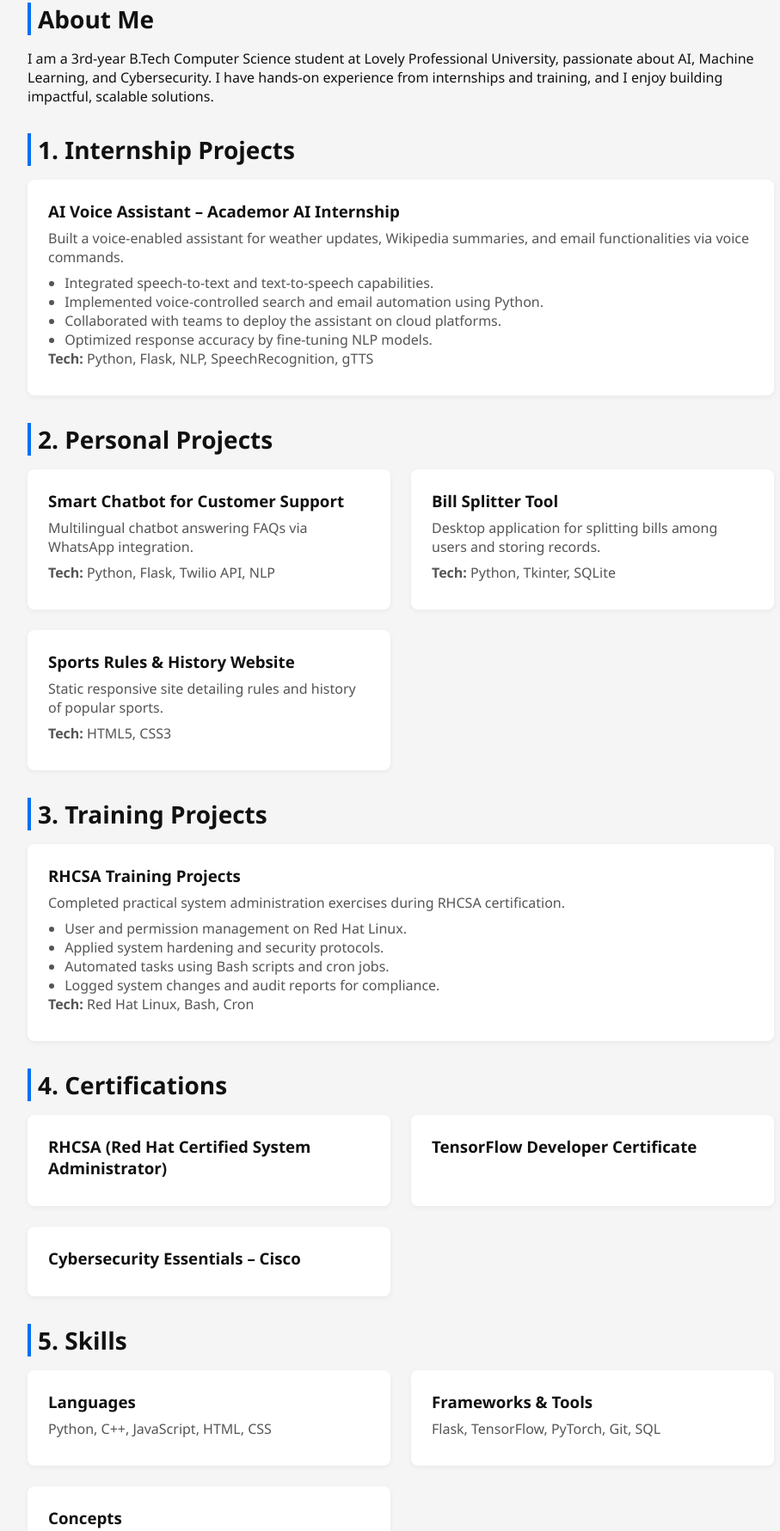
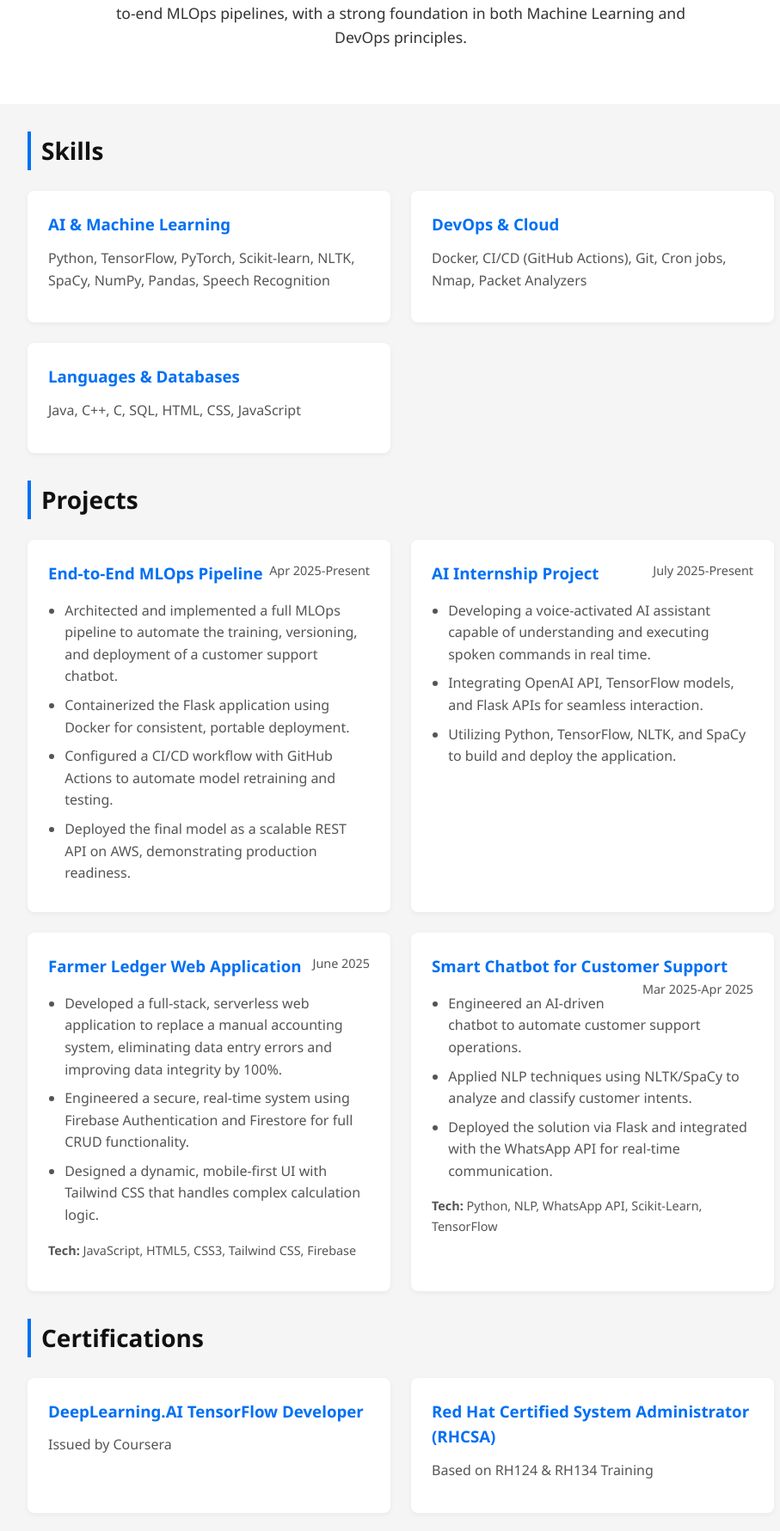
Before and after one commit to Abhinayreddylekkala/portfolio, a plain HTML site: page index.html in a window 1280 px wide. Shown: the part 469-2250 px from the top of the page at 86% size, without its empty margins (174-1081 px from the left). Drawn offline with Linux system fonts and the light colour scheme.

Commit message:
Add files via upload

```diff
--- a/index.html
+++ b/index.html
@@ -13,131 +13,139 @@
       --text-muted: #555;
     }
     * { margin: 0; padding: 0; box-sizing: border-box; }
-    body { font-family: 'Segoe UI', sans-serif; background: var(--bg-light); color: var(--text-dark); }
+    body { font-family: 'Segoe UI', sans-serif; background: var(--bg-light); color: var(--text-dark); line-height: 1.6; }
     nav { background: var(--bg-white); padding: 1rem 2rem; box-shadow: 0 2px 4px rgba(0,0,0,0.1); position: sticky; top: 0; z-index: 10; }
-    nav ul { display: flex; justify-content: center; gap: 2rem; list-style: none; }
-    nav a { text-decoration: none; color: var(--text-dark); font-weight: 500; }
+    nav ul { display: flex; justify-content: center; flex-wrap: wrap; gap: 2rem; list-style: none; }
+    nav a { text-decoration: none; color: var(--text-dark); font-weight: 500; transition: color 0.2s; }
     nav a:hover { color: var(--primary); }
-    .hero { background: var(--bg-white); text-align: center; padding: 4rem 1rem; margin-bottom: 2rem; }
-    .hero img { width: 150px; height: 150px; border-radius: 50%; object-fit: cover; border: 4px solid var(--bg-light); }
+    .hero { background: var(--bg-white); text-align: center; padding: 4rem 1rem; }
+    .hero img { width: 150px; height: 150px; border-radius: 50%; object-fit: cover; border: 4px solid var(--bg-light); box-shadow: 0 4px 8px rgba(0,0,0,0.1); }
     .hero h1 { margin: 1rem 0 0.5rem; font-size: 2.5rem; }
-    .hero p { font-size: 1.1rem; color: var(--text-muted); }
-    section { max-width: 900px; margin: 0 auto 2rem; padding: 0 1rem; }
-    h2 { font-size: 1.75rem; margin-bottom: 1rem; border-left: 4px solid var(--primary); padding-left: 0.5rem; color: var(--text-dark); }
+    .hero .subtitle { font-size: 1.2rem; color: var(--text-muted); margin-bottom: 1rem; }
+    .hero .summary { max-width: 700px; margin: 0 auto; font-size: 1.1rem; color: #333; }
+    section { max-width: 900px; margin: 2rem auto; padding: 0 1rem; }
+    h2 { font-size: 1.75rem; margin-bottom: 1.5rem; border-left: 4px solid var(--primary); padding-left: 0.75rem; color: var(--text-dark); }
     .grid { display: grid; gap: 1.5rem; grid-template-columns: repeat(auto-fit, minmax(280px, 1fr)); }
-    .card { background: var(--bg-white); padding: 1.5rem; border-radius: 8px; box-shadow: 0 2px 6px rgba(0,0,0,0.05); }
-    .card h3 { margin-bottom: 0.5rem; color: var(--text-dark); }
-    .card p { margin-bottom: 0.5rem; color: var(--text-muted); }
-    .card ul { padding-left: 1.2rem; color: var(--text-muted); }
-    footer { text-align: center; padding: 1rem; background: var(--bg-white); color: var(--text-muted); }
+    .card { background: var(--bg-white); padding: 1.5rem; border-radius: 8px; box-shadow: 0 2px 6px rgba(0,0,0,0.05); transition: transform 0.2s, box-shadow 0.2s; }
+    .card:hover { transform: translateY(-5px); box-shadow: 0 6px 12px rgba(0,0,0,0.1); }
+    .card h3 { margin-bottom: 0.75rem; color: var(--primary); }
+    .card h3 span { font-size: 0.9rem; color: var(--text-muted); font-weight: 400; float: right; }
+    .card p { margin-bottom: 0.75rem; color: var(--text-muted); }
+    .card ul { margin-top: 1rem; padding-left: 1.2rem; color: var(--text-muted); }
+    .card ul li { margin-bottom: 0.5rem; }
+    .tech-stack { margin-top: 1rem; font-size: 0.9rem; }
+    footer { text-align: center; padding: 2rem 1rem; margin-top: 3rem; background: var(--bg-white); color: var(--text-muted); }
+    .contact-info p { margin-bottom: 0.5rem; }
+    .contact-info a { color: var(--primary); text-decoration: none; }
+    .contact-info a:hover { text-decoration: underline; }
   </style>
 </head>
 <body>
   <nav>
     <ul>
       <li><a href="#home">Home</a></li>
-      <li><a href="#about">About</a></li>
-      <li><a href="#internships">Internships</a></li>
+      <li><a href="#skills">Skills</a></li>
       <li><a href="#projects">Projects</a></li>
-      <li><a href="#training">Training</a></li>
       <li><a href="#certifications">Certifications</a></li>
-      <li><a href="#skills">Skills</a></li>
       <li><a href="#contact">Contact</a></li>
     </ul>
   </nav>
 
-  <section class="hero" id="home">
-    <img src="your-photo.jpg" alt="Lekkala Abhinay Reddy">
-    <h1>Lekkala Abhinay Reddy</h1>
-    <p>AI Engineer | Machine Learning Developer</p>
-  </section>
+  <header class="hero" id="home">
+    <img src="your-photo.jpg" alt="Lekkala Abhinay Reddy"> <h1>Lekkala Abhinay Reddy</h1>
+    <p class="subtitle">AI Engineer | DevOps Enthusiast</p>
+    <p class="summary">Computer Science student with a passion for building intelligent systems. My journey has taken me from automating system administration to architecting end-to-end MLOps pipelines, with a strong foundation in both Machine Learning and DevOps principles.</p>
+  </header>
 
-  <section id="about">
-    <h2>About Me</h2>
-    <p>I am a 3rd-year B.Tech Computer Science student at Lovely Professional University, passionate about AI, Machine Learning, and Cybersecurity. I have hands-on experience from internships and training, and I enjoy building impactful, scalable solutions.</p>
-  </section>
-
-  <section id="internships">
-    <h2>1. Internship Projects</h2>
+  <main>
+    <section id="skills">
+      <h2>Skills</h2>
       <div class="grid">
         <div class="card">
-        <h3>AI Voice Assistant – Academor AI Internship</h3>
-        <p>Built a voice-enabled assistant for weather updates, Wikipedia summaries, and email functionalities via voice commands.</p>
-        <ul>
-          <li>Integrated speech-to-text and text-to-speech capabilities.</li>
-          <li>Implemented voice-controlled search and email automation using Python.</li>
-          <li>Collaborated with teams to deploy the assistant on cloud platforms.</li>
-          <li>Optimized response accuracy by fine-tuning NLP models.</li>
-        </ul>
-        <p><strong>Tech:</strong> Python, Flask, NLP, SpeechRecognition, gTTS</p>
+          <h3>AI & Machine Learning</h3>
+          <p>Python, TensorFlow, PyTorch, Scikit-learn, NLTK, SpaCy, NumPy, Pandas, Speech Recognition</p>
+        </div>
+        <div class="card">
+          <h3>DevOps & Cloud</h3>
+          <p>Docker, CI/CD (GitHub Actions), Git, Cron jobs, Nmap, Packet Analyzers</p>
+        </div>
+        <div class="card">
+          <h3>Languages & Databases</h3>
+          <p>Java, C++, C, SQL, HTML, CSS, JavaScript</p>
+        </div>
       </div>
     </section>
 
     <section id="projects">
-    <h2>2. Personal Projects</h2>
+      <h2>Projects</h2>
       <div class="grid">
+
         <div class="card">
-        <h3>Smart Chatbot for Customer Support</h3>
-        <p>Multilingual chatbot answering FAQs via WhatsApp integration.</p>
-        <p><strong>Tech:</strong> Python, Flask, Twilio API, NLP</p>
+          <h3>End-to-End MLOps Pipeline <span>Apr 2025-Present</span></h3>
+          <ul>
+            <li>Architected and implemented a full MLOps pipeline to automate the training, versioning, and deployment of a customer support chatbot.</li>
+            <li>Containerized the Flask application using Docker for consistent, portable deployment.</li>
+            <li>Configured a CI/CD workflow with GitHub Actions to automate model retraining and testing.</li>
+            <li>Deployed the final model as a scalable REST API on AWS, demonstrating production readiness.</li>
+          </ul>
         </div>
+
         <div class="card">
-        <h3>Bill Splitter Tool</h3>
-        <p>Desktop application for splitting bills among users and storing records.</p>
-        <p><strong>Tech:</strong> Python, Tkinter, SQLite</p>
+          <h3>AI Internship Project <span>July 2025-Present</span></h3>
+          <ul>
+            <li>Developing a voice-activated AI assistant capable of understanding and executing spoken commands in real time.</li>
+            <li>Integrating OpenAI API, TensorFlow models, and Flask APIs for seamless interaction.</li>
+            <li>Utilizing Python, TensorFlow, NLTK, and SpaCy to build and deploy the application.</li>
+          </ul>
         </div>
+
         <div class="card">
-        <h3>Sports Rules & History Website</h3>
-        <p>Static responsive site detailing rules and history of popular sports.</p>
-        <p><strong>Tech:</strong> HTML5, CSS3</p>
+          <h3>Farmer Ledger Web Application <span>June 2025</span></h3>
+          <ul>
+            <li>Developed a full-stack, serverless web application to replace a manual accounting system, eliminating data entry errors and improving data integrity by 100%.</li>
+            <li>Engineered a secure, real-time system using Firebase Authentication and Firestore for full CRUD functionality.</li>
+            <li>Designed a dynamic, mobile-first UI with Tailwind CSS that handles complex calculation logic.</li>
+          </ul>
+          <p class="tech-stack"><strong>Tech:</strong> JavaScript, HTML5, CSS3, Tailwind CSS, Firebase</p>
         </div>
+
+        <div class="card">
+          <h3>Smart Chatbot for Customer Support <span>Mar 2025-Apr 2025</span></h3>
+          <ul>
+            <li>Engineered an AI-driven chatbot to automate customer support operations.</li>
+            <li>Applied NLP techniques using NLTK/SpaCy to analyze and classify customer intents.</li>
+            <li>Deployed the solution via Flask and integrated with the WhatsApp API for real-time communication.</li>
+          </ul>
+          <p class="tech-stack"><strong>Tech:</strong> Python, NLP, WhatsApp API, Scikit-Learn, TensorFlow</p>
         </div>
-  </section>
 
-  <section id="training">
-    <h2>3. Training Projects</h2>
-    <div class="card">
-      <h3>RHCSA Training Projects</h3>
-      <p>Completed practical system administration exercises during RHCSA certification.</p>
-      <ul>
-        <li>User and permission management on Red Hat Linux.</li>
-        <li>Applied system hardening and security protocols.</li>
-        <li>Automated tasks using Bash scripts and cron jobs.</li>
-        <li>Logged system changes and audit reports for compliance.</li>
-      </ul>
-      <p><strong>Tech:</strong> Red Hat Linux, Bash, Cron</p>
       </div>
     </section>
 
     <section id="certifications">
-    <h2>4. Certifications</h2>
+      <h2>Certifications</h2>
       <div class="grid">
-      <div class="card"><h3>RHCSA (Red Hat Certified System Administrator)</h3></div>
-      <div class="card"><h3>TensorFlow Developer Certificate</h3></div>
-      <div class="card"><h3>Cybersecurity Essentials – Cisco</h3></div>
+        <div class="card"><h3>DeepLearning.AI TensorFlow Developer</h3><p>Issued by Coursera</p></div>
+        <div class="card"><h3>Red Hat Certified System Administrator (RHCSA)</h3><p>Based on RH124 & RH134 Training</p></div>
+        <div class="card"><h3>Generative AI with Large Language Models</h3><p>Issued by Coursera</p></div>
+        <div class="card"><h3>Natural Language Processing</h3><p>Classification and Vector Spaces</p></div>
+        <div class="card"><h3>Cybersecurity Attack and Defense Fundamentals</h3><p>Issued by Coursera</p></div>
+        <div class="card"><h3>Introduction to Machine Learning</h3><p>Issued by NPTEL</p></div>
       </div>
     </section>
+  </main>
 
-  <section id="skills">
-    <h2>5. Skills</h2>
-    <div class="grid">
-      <div class="card"><h3>Languages</h3><p>Python, C++, JavaScript, HTML, CSS</p></div>
-      <div class="card"><h3>Frameworks & Tools</h3><p>Flask, TensorFlow, PyTorch, Git, SQL</p></div>
-      <div class="card"><h3>Concepts</h3><p>Machine Learning, NLP, Cybersecurity, DevOps</p></div>
-    </div>
-  </section>
-
-  <section id="contact">
-    <h2>6. Contact</h2>
+  <footer id="contact">
+    <div class="contact-info">
+      <h2>Contact</h2>
       <p>Email: <a href="mailto:abhilekkala57@gmail.com">abhilekkala57@gmail.com</a></p>
-    <p>Mobile: +91 8688118667</p>
+      <p>Mobile: <a href="tel:+918688118667">+91 8688118667</a></p>
       <p>LinkedIn: <a href="https://linkedin.com/in/abhilekkala/" target="_blank">linkedin.com/in/abhilekkala</a></p>
       <p>GitHub: <a href="https://github.com/Abhinayreddylekkala" target="_blank">github.com/Abhinayreddylekkala</a></p>
-    <p><a href="resume.pdf" download>Download Resume (PDF)</a></p> <!-- Place resume.pdf in the same folder as this HTML file -->
-  </section>
+      <br>
+      <p>&copy; 2025 Lekkala Abhinay Reddy. All rights reserved.</p>
+    </div>
+  </footer>
 
-  <footer>
-    &copy; 2025 Lekkala Abhinay Reddy. All rights reserved.
-  </footer>
 </body>
 </html>
```
Lines whose indentation alone changed are shown as unchanged.
